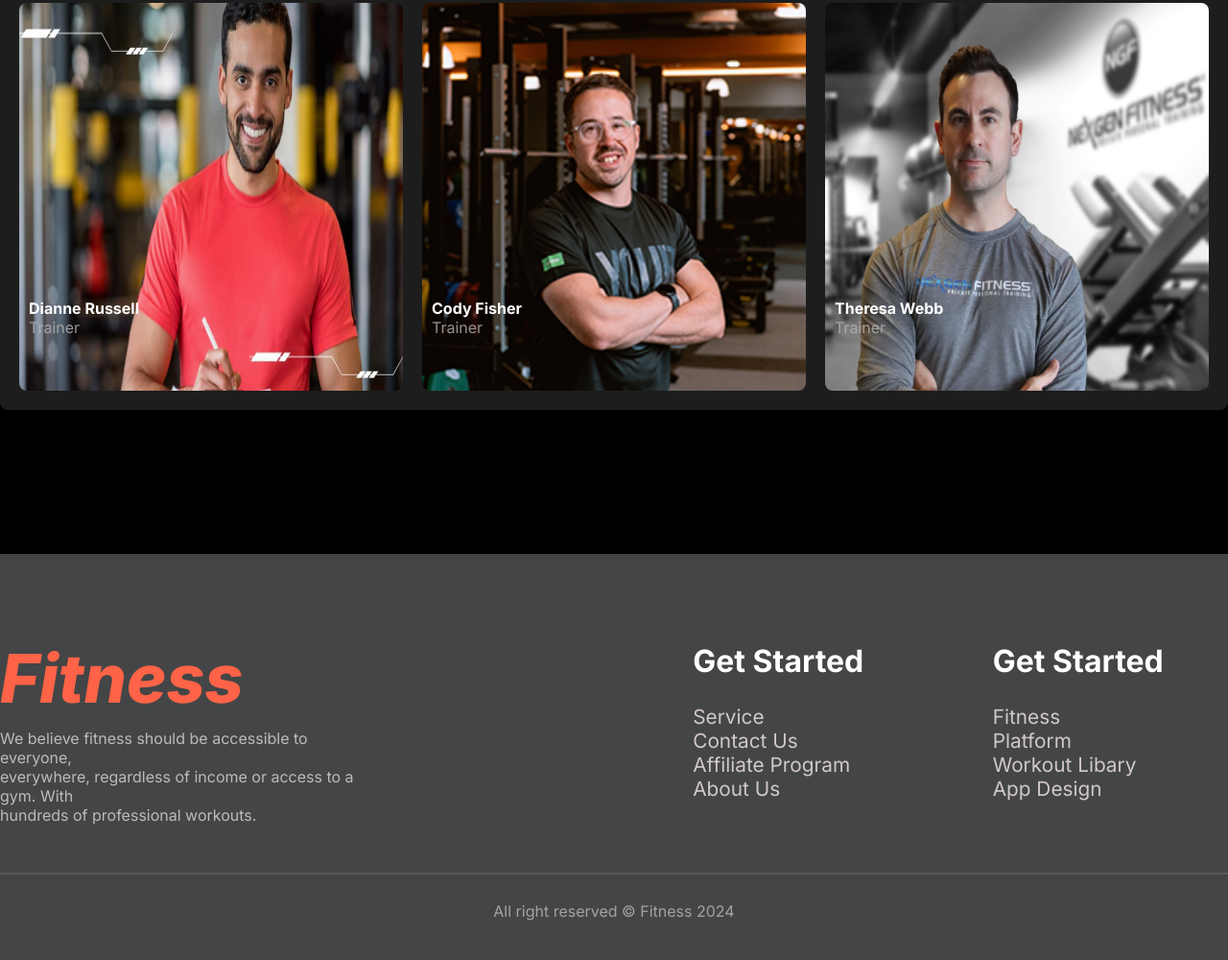
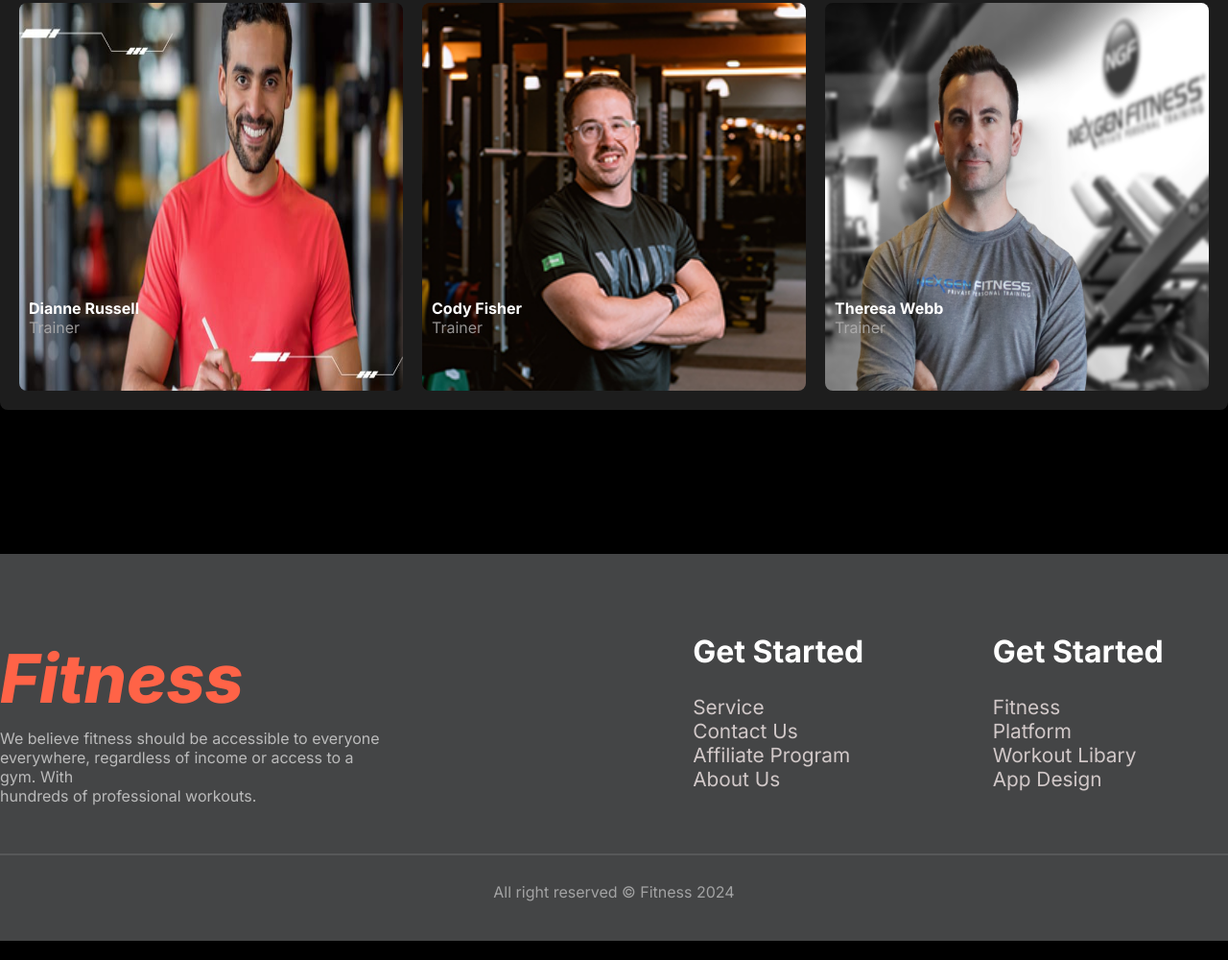
Before and after one commit to fozlerabbi0/Assignment-2, a plain HTML site: page index.html in a window 1280 px wide. Shown: the part 4027-5027 px from the top of the page at 96% size. Drawn offline with Linux system fonts and the light colour scheme; a web font is replaced by a local one.

Commit message:
all done

```diff
--- a/index.html
+++ b/index.html
@@ -236,7 +236,7 @@
         <div class="footer-container max-width display-grid ">
             <div class="footer-fitness">
                 <h1 class="nav-title footer-title"><i>Fitness</i></h1>
-                <p class="discription drescription footer-discription">We believe fitness should be accessible to everyone,<br> everywhere, regardless of income or access to a gym. With <br>hundreds of professional workouts.</p>
+                <p class="discription drescription footer-discription">We believe fitness should be accessible to everyone<br> everywhere, regardless of income or access to a gym. With <br>hundreds of professional workouts.</p>
             </div>
             <div class="started-container display-flex">
                 <div class="started-details">
```
